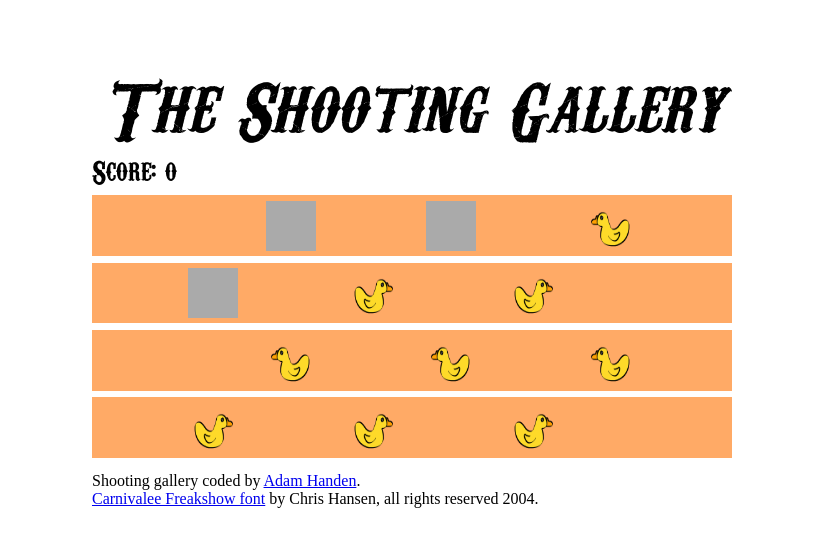
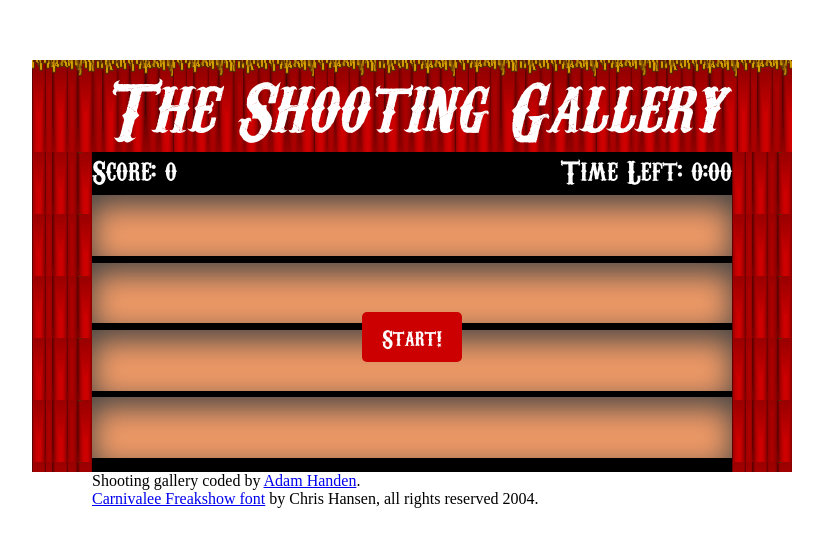
Before and after one commit to ahanden/ShootingGallery, a plain HTML site: page index.html in a window 1280 px wide. Shown: the part 140-686 px from the top of the page, without its empty margins (228-1051 px from the left). Drawn offline with Linux system fonts and the light colour scheme.

Commit message:
Added timer & graphics
There is now a timer for how long user's have before the game ends. With
this, a button for starting each round was also added.

New graphics and CSS has been added to style the game. Only required bit
left is images for the targets. I'd also like to add time bonuses for
some targets.

```diff
--- a/index.html
+++ b/index.html
@@ -10,13 +10,17 @@
 			font-family: CarnevaleeFreakshow;
 			font-size: 5em;
 			font-style: italic;
+			color: #fff;
 			text-align: center;
-			width: 640px;
+			width: 760px;
 			margin-left: auto;
 			margin-right: auto;
 			margin-top: 200px;
+			background-image: url('img/title.png');
+			backgorund-repeat: repeat-x;
 		}
 		.gallery {
+			color: #fff;
 			/* Center the gallery */
 			margin-left: auto;
 			margin-right: auto;
@@ -25,31 +29,25 @@
 			width: 640px;
 			height: 320px;
 
-
-
 			font-family: CarnevaleeFreakshow;
 			font-size: 2em;
+			background-color: #000;
 		}
 		.row {
 			width: 100%;
 			height: 19%;
 			margin-top: 1%;
-			background-color: #fa6;
+			background-color: #e96;
 			position: relative;
+			box-shadow: 0px 10px 30px #444 inset;
 		}
 		.duck {
 			background-size: 50px 50px;
 			background-repeat: no-repeat;
 		}
-		.row:nth-child(even) .duck {
-			background-image: url('duck-left.png');
-		}
-		.row:nth-child(odd) .duck {
-			background-image: url('duck-right.png');
-		}
-		.can {
-			background-color: #aaa;
-		}
+		.row:nth-child(even) .duck { background-image: url('img/duck-left.png'); }
+		.row:nth-child(odd) .duck {	background-image: url('img/duck-right.png'); }
+		.can { background-color: #aaa; }
 		.target {
 			width: 50px;
 			height: 50px;
@@ -65,43 +63,67 @@
 			     -o-transform: perspective(200px) rotateX(100deg);
 			        transform: perspective(200px) rotateX(100deg);
 		}
-		.row:nth-child(odd) .target {
-			left: -50px;
-		}
-		.row:nth-child(even) .target {
-			right: -50px;
-		}
+		.row:nth-child(odd) .target { left: -50px; }
+		.row:nth-child(even) .target { right: -50px; }
 		.gallery .border-left, .gallery .border-right {
 			height: 100%;
 			width: 60px;
-			background-color: #fff;
+			/*background-color: #fff;*/
+			background-image: url('img/sidebars.png');
+			background-repeat: repeat-y;
 			position: absolute;
 			z-index: 1001;
 		}
-		.gallery .border-left {
-			left: -60px;
-		}
-		.gallery .border-right {
-			right: -60px;
-		}
+		.gallery .border-left { left: -60px; }
+		.gallery .border-right { right: -60px; }
 		.credits {
 			margin-left: auto;
 			margin-right: auto;
 			width: 640px;
+		}
+		#timer { float: right; }
+		#start {
+			font-family: CarnevaleeFreakshow;
+			width: 100px;
+			height: 50px;
+			position: absolute;
+			left: 270px;
+			top: 50%;
+			-webkit-border-radius: 5px;
+			   -moz-border-radius: 5px;
+			        border-radius: 5px;
+			font-size: 25px;
+			border:none;
+		}
+		#start:disabled {
+			color: #fff;
+			background-color: #ccc;
+			cursor: default;
+			border:none;
+		}
+		#start:enabled {
+			cursor: pointer;
+			background-color: #c00;
+			color: #fff;
+		}
+		#start:enabled:hover {
+			background-color: #e00;
+			box-shadow: 0px 0px 5px #fff inset;
 		}
 	</style>
 </head>
 <body>
 	<div class="title">The Shooting Gallery</div>
 	<div class="gallery">
-
 		<div class="border-left"></div>
 		<div class="border-right"></div>
 		Score: <span id="score">0</span>
+		<span id="timer">Time Left: <span id="time-left">0:00</span></span>
 		<div class="row"><div class="target"></div></div>
 		<div class="row"><div class="target"></div></div>
 		<div class="row"><div class="target"></div></div>
 		<div class="row"><div class="target"></div></div>
+		<button id="start" disabled>Loading...</button>
 	</div>
 	<div class="credits">
 		Shooting gallery coded by <a href="http://adamhanden.com">Adam Handen</a>.<br>
@@ -117,6 +139,10 @@
 		var row_size = $(".row").width();
 		// A tracker for when to create the next target
 		var progress = 0;
+		// Time in each round
+		var start_time = 20;
+		// The time left (in seconds)
+		var time = 0;
 
 		// Frequency of objecty appearances
 		// Frequencies should sum to 1, otherwise
@@ -134,27 +160,27 @@
 			"duck": 5,
 			"can": -3
 		};
+
+		// Regular expression for later computation.
+		// This adds just a little bit of speed.
 		var object_class_re = new RegExp("\\s*target\\s*");
 
-		// Animation
+
 		$(document).ready(function() {
+			// Timer
+			setInterval(function(){
+				if(time == 0)
+					endGame();
+				else {
+					time--;
+					updateTimer();
+				}
+			},1000);
+			// Animation
 			setInterval(function(){
 				progress += speed;
 				if(progress >= row_size/4) { // Modify denominator to increase/deacrese targets per row.
-					// Generate a new target for each row
-					$(".row").each(function(i,d){
-						var r = Math.random();
-						var object = undefined;
-						var p_count = 0;
-						for(var j = 0; j < frequencies.length && object === undefined; j++) {
-							if(r < p_count + frequencies[j]["freq"]) {
-								object = frequencies[j]["object"];
-							}
-							else
-								p_count += frequencies[j]["freq"];
-						}
-						$(d).append($("<div class='target'></div>").addClass(object));
-					});
+					addTargets();
 					// Reset the progress counter
 					progress = 0;
 				}
@@ -174,7 +200,29 @@
 						$(d).css("right",right+speed+"px");
 				});
 			},16); // For 60 FPS, the interval should be set to 16.
+
+			$("#start").prop("disabled",false).html("Start!");
 		});
+
+		// Generate a new target for each row
+		// (does nothing if there is no time remaining
+		function addTargets() {
+			if(time <= 0)
+				return;
+			$(".row").each(function(i,d){
+				var r = Math.random();
+				var object = undefined;
+				var p_count = 0;
+				for(var j = 0; j < frequencies.length && object === undefined; j++) {
+					if(r < p_count + frequencies[j]["freq"]) {
+						object = frequencies[j]["object"];
+					}
+					else
+						p_count += frequencies[j]["freq"];
+				}
+				$(d).append($("<div class='target'></div>").addClass(object));
+			});
+		}
 
 		// Shooting
 		$(document).on("click",".target",function(){
@@ -191,6 +239,30 @@
 			score = score +target_values[object] < 0 ? score = 0 : score + target_values[object];
 			$("#score").html(score);
 		});
+
+		// Start the game
+		$(document).on("click","#start",function() {
+			score = 0;
+			$("#score").html(score);
+			time = start_time;
+			updateTimer();
+			$("#start").hide();
+		});
+
+		// End the game
+		function endGame() {
+			$(".target").remove();
+			$("#start").show();
+		}
+
+		// Update the time display
+		// (Does not decrement value)
+		function updateTimer() {
+			var seconds = time%60;
+			if(seconds < 10)
+				seconds = "0"+seconds;
+			$("#time-left").html(Math.floor(time/60)+":"+seconds);
+		}
 	</script>
 </body>
 </html>
```
Also changed, not shown: img/duck-left.png (renamed from duck-left.png), img/duck-right.png (renamed from duck-right.png), img/sidebars.png (added), img/title.png (added).
